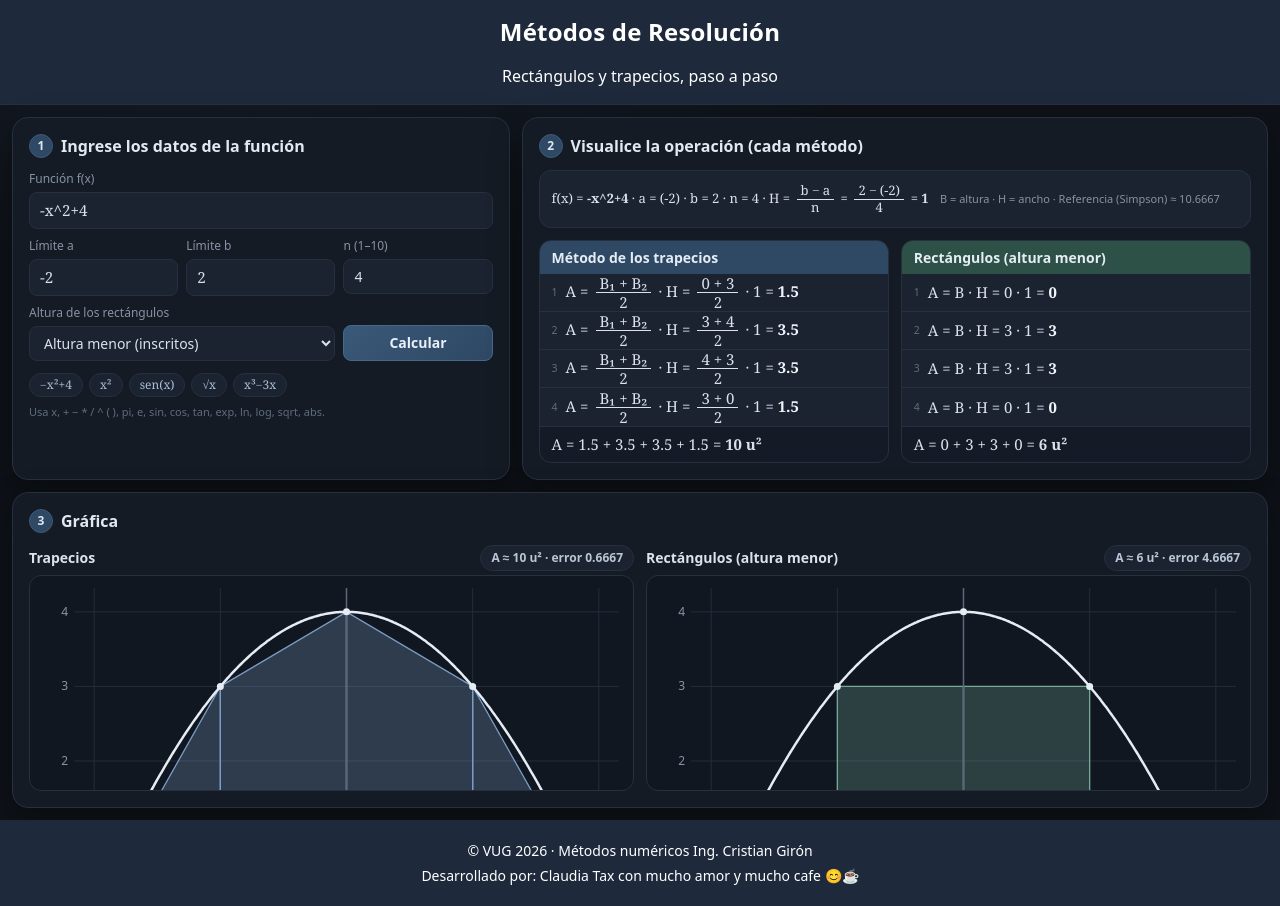
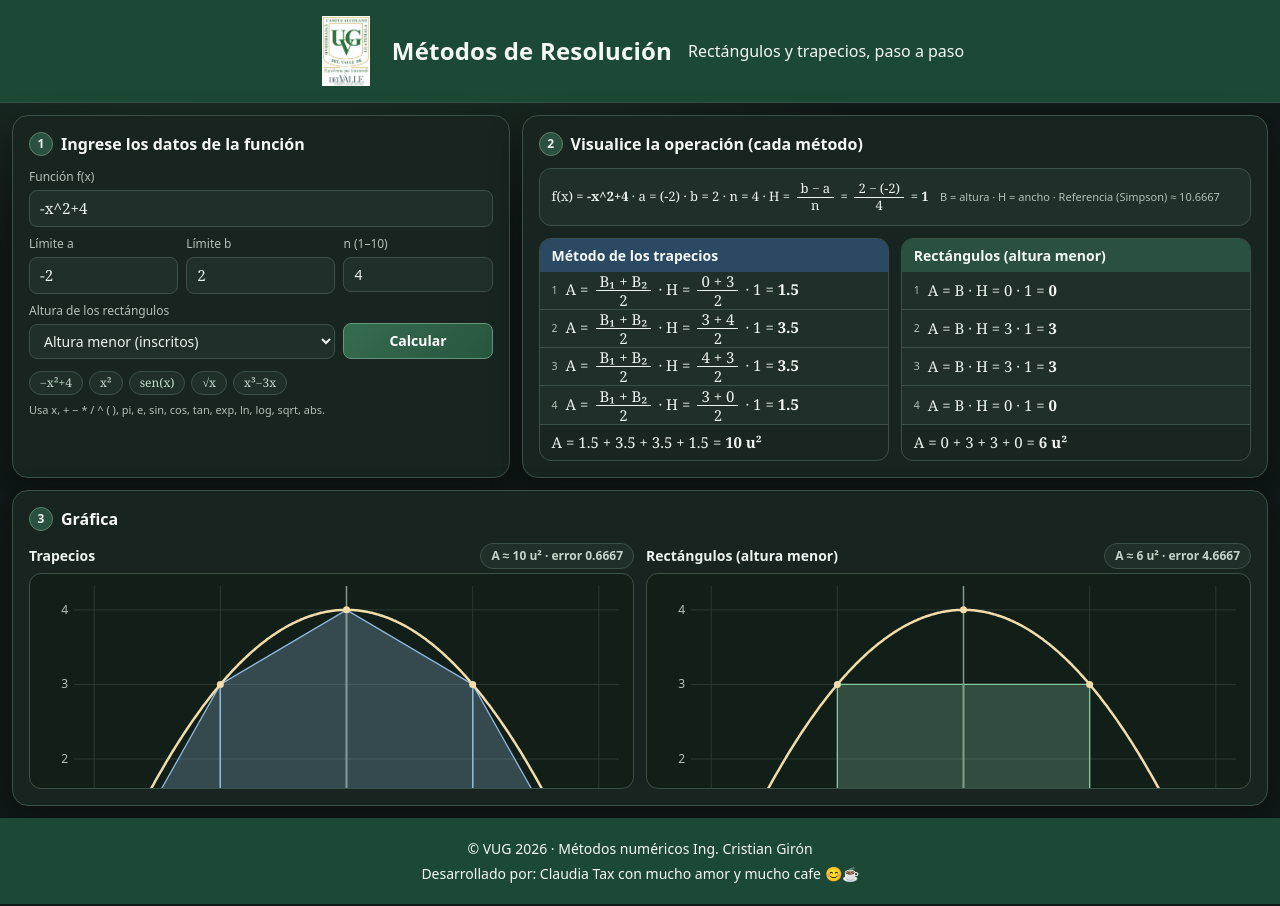
Before and after one commit to Clau-Tax/Laboratorio-final-, a plain HTML site: page index.html in a window 1280 px wide. Drawn offline with nearby package versions, Linux system fonts and the light colour scheme.

Commit message:
cambio 7

```diff
--- a/estilos.css
+++ b/estilos.css
@@ -1,115 +1,73 @@
-/* ===== Tema oscuro: colores apagados, nada chillón ===== */
+/* ===== Colores ===== */
 :root {
   color-scheme: dark;
-  --bg: #0e1218;
-  --panel: #151b24;
-  --panel-2: #1b2330;
-  --borde: #263041;
-  --texto: #dbe2ec;
-  --suave: #8693a6;
-  --trap: #7b9cc4;        /* azul acero */
-  --trap-osc: #2f4863;
-  --rect: #77a898;        /* verde salvia */
-  --rect-osc: #2d5147;
-  --neg: #b97a85;         /* rosa apagado: áreas negativas */
-  --curva: #e6ecf4;
-  --rejilla: #232d3b;
-  --eje: #5b687b;
+  --bg: #101917;
+  --panel: #182420;
+  --panel-2: #202f29;
+  --borde: #3b5147;
+  --texto: #edf3ef;
+  --suave: #b1c2b8;
+  --trap: #8fb9df;
+  --trap-osc: #2b4963;
+  --rect: #85c6a4;
+  --rect-osc: #2a5140;
+  --neg: #e49ba5;
+  --curva: #f2dcaa;
+  --rejilla: #2a3b33;
+  --eje: #829a8c;
 
-  /* ----- Alturas (cámbialas aquí) ----- */
-  --alto-titulo: 4.5rem;    /* barra del título */
-  --min-datos: 21rem;       /* fila de Datos + Resolución */
-  --min-grafica: 17rem;     /* fila de la Gráfica */
-}
-html { background: var(--bg); }
-.cuerpo { background: radial-gradient(1200px 600px at 20% -10%, #18202c 0%, var(--bg) 60%); color: var(--texto); }
-.encabezado { min-height: var(--alto-titulo); background: linear-gradient(90deg, #131a24, #1b2534); border-bottom: 1px solid var(--borde); }
-.titulo { color: #e8eef6; letter-spacing: .2px; }
-.subtitulo, .suave { color: var(--suave); }
-.nota { color: #5f6b7d; }
-
-/* ----- Distribución principal (pantallas grandes) ----- */
-@media (min-width: 1280px) {
-  .principal {
-    grid-template-columns: minmax(0, 2fr) minmax(0, 3fr);
-    grid-template-rows: minmax(var(--min-datos), 1.15fr) minmax(var(--min-grafica), 1fr);
-  }
+  --alto-titulo: 4.5rem;
+  --min-datos: 21rem;
+  --min-grafica: 17rem;
 }
 
-/* ----- Tarjetas y formulario ----- */
-.card { background: var(--panel); border: 1px solid var(--borde); border-radius: 1rem; padding: 1rem; box-shadow: 0 12px 32px rgba(0,0,0,.35); }
-.seccion-titulo { color: #e1e8f1; }
-.num { display: grid; place-items: center; width: 1.5rem; height: 1.5rem; flex-shrink: 0; border-radius: 9999px; font-size: .75rem; background: var(--trap-osc); color: #dbe7f5; border: 1px solid #3d5b7b; }
-.lbl { display: block; font-size: .75rem; font-weight: 500; color: var(--suave); }
-.inp { margin-top: .25rem; width: 100%; border-radius: .5rem; padding: .375rem .625rem; font-size: .875rem; background: var(--panel-2); color: var(--texto); border: 1px solid var(--borde); outline: none; transition: border-color .15s, box-shadow .15s; }
-.inp:focus { border-color: var(--trap); box-shadow: 0 0 0 3px rgba(123,156,196,.18); }
-.inp.mate { font-size: .95rem; }
-.inp option { background: var(--panel-2); color: var(--texto); }
-.btn { width: 100%; padding: .4rem 1rem; border-radius: .5rem; font-size: .875rem; font-weight: 600; color: #e8f0fa; background: linear-gradient(135deg, #3a5878, #2e4863); border: 1px solid #46688d; cursor: pointer; transition: filter .15s, transform .1s; }
-.btn:hover { filter: brightness(1.15); }
-.btn:active { transform: scale(.97); }
-.chip { padding: .125rem .625rem; font-size: .75rem; border-radius: 9999px; background: var(--panel-2); color: #a9c0da; border: 1px solid var(--borde); cursor: pointer; transition: background .15s, border-color .15s; }
-.chip:hover { background: #243044; border-color: #3d5b7b; }
-.aviso { background: rgba(185,122,133,.12); border: 1px solid rgba(185,122,133,.4); color: #e2b0b8; }
+html {
+  background: var(--bg);
+}
 
-/* ----- Resolución ----- */
-.caja-datos { background: var(--panel-2); border: 1px solid var(--borde); border-radius: .75rem; padding: .75rem; }
-.zebra { background: rgba(255,255,255,.03); }
-.val { color: var(--trap); font-weight: 600; }
-.col { background: var(--panel-2); border: 1px solid var(--borde); border-radius: .75rem; }
-.col-cab { padding: .375rem .75rem; font-size: .875rem; font-weight: 600; color: #e4ecf5; }
-.cab-trap { background: var(--trap-osc); }
-.cab-rect { background: var(--rect-osc); }
-.fila { border-bottom: 1px solid var(--borde); }
-.fila:last-child { border-bottom: 0; }
-.fila b { color: #f0f5fb; }
-.idx { color: #5f6b7d; }
-.col-pie { padding: .5rem .75rem; background: rgba(0,0,0,.22); border-top: 1px solid var(--borde); }
+.cuerpo {
+  background: radial-gradient(
+    1200px 600px at 20% -10%,
+    #243d30 0%,
+    var(--bg) 60%
+  );
+  color: var(--texto);
+}
 
-/* ----- Gráfica ----- */
-.pildora { padding: .125rem .625rem; border-radius: 9999px; font-size: .75rem; background: var(--panel-2); border: 1px solid var(--borde); color: #b9c6d6; }
-.lienzo { position: relative; overflow: hidden; background: #111720; border: 1px solid var(--borde); border-radius: .75rem; }
-.g-rej { stroke: var(--rejilla); }
-.g-eje { stroke: var(--eje); stroke-width: 1.5; }
-.g-txt { fill: var(--suave); }
-.g-curva { fill: none; stroke: var(--curva); stroke-width: 2.5; }
-.g-pto { fill: var(--curva); }
-.forma { fill-opacity: .28; stroke-width: 1.3; transition: fill-opacity .15s; }
-.forma:hover { fill-opacity: .5; }
-.f-trap { fill: var(--trap); stroke: var(--trap); }
-.f-rect { fill: var(--rect); stroke: var(--rect); }
-.f-neg  { fill: var(--neg);  stroke: var(--neg); }
-
-/* ----- Notación matemática y animación ----- */
-.mate { font-family: "Cambria Math", "STIX Two Text", Georgia, serif; }
-.frac { display: inline-flex; flex-direction: column; align-items: center; vertical-align: middle; margin: 0 .2rem; line-height: 1.2; }
-.frac > span:first-child { border-bottom: 1.5px solid currentColor; padding: 0 .25rem; }
-.anim { animation: subir .4s ease both; }
-@keyframes subir { from { opacity: 0; transform: translateY(6px); } to { opacity: 1; transform: none; } }
-
-.pie-pagina {
-  flex-shrink: 0;
+/* ===== Encabezado y logo ===== */
+.encabezado {
+  min-height: var(--alto-titulo);
+  display: flex;
+  flex-direction: row;
+  justify-content: center;
+  align-items: center;
+  gap: 16px;
   padding: 16px;
   text-align: center;
-  background-color: #1e293b;
-  color: #ffffff;
-  font-size: 14px;
+  background: #1c4935;
+  color: #f4f8f5;
+  border-bottom: 1px solid var(--borde);
 }
 
-.pie-pagina p {
-  margin: 4px 0;
+.logo {
+  width: 60px;
+  height: 70px;
+  object-fit: contain;
+  flex-shrink: 0;
 }
 
-.encabezado {
-  display: flex;
-  flex-direction: column;
-  justify-content: center;
-  align-items: center;
-  gap: 4px;
-  padding: 16px;
+.texto-encabezado {
   text-align: center;
-  background: #1e293b;
-  color: #ffffff;
+}
+
+.titulo {
+  color: #f4f8f5;
+  letter-spacing: .2px;
+}
+
+.subtitulo,
+.suave {
+  color: var(--suave);
 }
 
 .encabezado .titulo,
@@ -117,3 +75,298 @@ html { background: var(--bg); }
   color: inherit;
   margin: 0;
 }
+
+.texto-encabezado .subtitulo {
+  margin: 6px 0 0;
+}
+
+.nota {
+  color: var(--suave);
+}
+
+/* ===== Distribución principal ===== */
+@media (min-width: 1280px) {
+  .principal {
+    grid-template-columns: minmax(0, 2fr) minmax(0, 3fr);
+    grid-template-rows:
+      minmax(var(--min-datos), 1.15fr)
+      minmax(var(--min-grafica), 1fr);
+  }
+}
+
+/* ===== Tarjetas y formulario ===== */
+.card {
+  background: var(--panel);
+  border: 1px solid var(--borde);
+  border-radius: 1rem;
+  padding: 1rem;
+  box-shadow: 0 12px 32px rgba(0, 0, 0, .35);
+}
+
+.seccion-titulo {
+  color: #f4f8f5;
+}
+
+.num {
+  display: grid;
+  place-items: center;
+  width: 1.5rem;
+  height: 1.5rem;
+  flex-shrink: 0;
+  border-radius: 9999px;
+  font-size: .75rem;
+  background: var(--rect-osc);
+  color: var(--texto);
+  border: 1px solid #58836a;
+}
+
+.lbl {
+  display: block;
+  font-size: .75rem;
+  font-weight: 500;
+  color: var(--suave);
+}
+
+.inp {
+  margin-top: .25rem;
+  width: 100%;
+  border-radius: .5rem;
+  padding: .375rem .625rem;
+  font-size: .875rem;
+  background: var(--panel-2);
+  color: var(--texto);
+  border: 1px solid var(--borde);
+  outline: none;
+  transition: border-color .15s, box-shadow .15s;
+}
+
+.inp:focus {
+  border-color: var(--rect);
+  box-shadow: 0 0 0 3px rgba(133, 198, 164, .18);
+}
+
+.inp.mate {
+  font-size: .95rem;
+}
+
+.inp option {
+  background: var(--panel-2);
+  color: var(--texto);
+}
+
+.btn {
+  width: 100%;
+  padding: .4rem 1rem;
+  border-radius: .5rem;
+  font-size: .875rem;
+  font-weight: 600;
+  color: #ffffff;
+  background: linear-gradient(135deg, #356c50, #28563e);
+  border: 1px solid #659678;
+  cursor: pointer;
+  transition: filter .15s, transform .1s;
+}
+
+.btn:hover {
+  filter: brightness(1.15);
+}
+
+.btn:active {
+  transform: scale(.97);
+}
+
+.chip {
+  padding: .125rem .625rem;
+  font-size: .75rem;
+  border-radius: 9999px;
+  background: var(--panel-2);
+  color: #c4ddce;
+  border: 1px solid var(--borde);
+  cursor: pointer;
+  transition: background-color .15s, border-color .15s;
+}
+
+.chip:hover {
+  background: #2d4437;
+  border-color: #659678;
+}
+
+.aviso {
+  background: rgba(228, 155, 165, .12);
+  border: 1px solid rgba(228, 155, 165, .4);
+  color: #f0b8c0;
+}
+
+/* ===== Resolución ===== */
+.caja-datos {
+  background: var(--panel-2);
+  border: 1px solid var(--borde);
+  border-radius: .75rem;
+  padding: .75rem;
+}
+
+.zebra {
+  background: rgba(237, 243, 239, .03);
+}
+
+.val {
+  color: var(--trap);
+  font-weight: 600;
+}
+
+.col {
+  background: var(--panel-2);
+  border: 1px solid var(--borde);
+  border-radius: .75rem;
+}
+
+.col-cab {
+  padding: .375rem .75rem;
+  font-size: .875rem;
+  font-weight: 600;
+  color: #f4f8f5;
+}
+
+.cab-trap {
+  background: var(--trap-osc);
+}
+
+.cab-rect {
+  background: var(--rect-osc);
+}
+
+.fila {
+  border-bottom: 1px solid var(--borde);
+}
+
+.fila:last-child {
+  border-bottom: 0;
+}
+
+.fila b {
+  color: #f4f8f5;
+}
+
+.idx {
+  color: var(--suave);
+}
+
+.col-pie {
+  padding: .5rem .75rem;
+  background: rgba(0, 0, 0, .22);
+  border-top: 1px solid var(--borde);
+}
+
+/* ===== Gráfica ===== */
+.pildora {
+  padding: .125rem .625rem;
+  border-radius: 9999px;
+  font-size: .75rem;
+  background: var(--panel-2);
+  border: 1px solid var(--borde);
+  color: #c4d4ca;
+}
+
+.lienzo {
+  position: relative;
+  overflow: hidden;
+  background: #121e18;
+  border: 1px solid var(--borde);
+  border-radius: .75rem;
+}
+
+.g-rej {
+  stroke: var(--rejilla);
+}
+
+.g-eje {
+  stroke: var(--eje);
+  stroke-width: 1.5;
+}
+
+.g-txt {
+  fill: var(--suave);
+}
+
+.g-curva {
+  fill: none;
+  stroke: var(--curva);
+  stroke-width: 2.5;
+}
+
+.g-pto {
+  fill: var(--curva);
+}
+
+.forma {
+  fill-opacity: .28;
+  stroke-width: 1.3;
+  transition: fill-opacity .15s;
+}
+
+.forma:hover {
+  fill-opacity: .5;
+}
+
+.f-trap {
+  fill: var(--trap);
+  stroke: var(--trap);
+}
+
+.f-rect {
+  fill: var(--rect);
+  stroke: var(--rect);
+}
+
+.f-neg {
+  fill: var(--neg);
+  stroke: var(--neg);
+}
+
+/* ===== Notación matemática y animación ===== */
+.mate {
+  font-family: "Cambria Math", "STIX Two Text", Georgia, serif;
+}
+
+.frac {
+  display: inline-flex;
+  flex-direction: column;
+  align-items: center;
+  vertical-align: middle;
+  margin: 0 .2rem;
+  line-height: 1.2;
+}
+
+.frac > span:first-child {
+  border-bottom: 1.5px solid currentColor;
+  padding: 0 .25rem;
+}
+
+.anim {
+  animation: subir .4s ease both;
+}
+
+@keyframes subir {
+  from {
+    opacity: 0;
+    transform: translateY(6px);
+  }
+  to {
+    opacity: 1;
+    transform: none;
+  }
+}
+
+/* ===== Pie de página ===== */
+.pie-pagina {
+  flex-shrink: 0;
+  padding: 16px;
+  text-align: center;
+  background-color: #1c4935;
+  color: #f4f8f5;
+  font-size: 14px;
+}
+
+.pie-pagina p {
+  margin: 4px 0;
+}
--- a/index.html
+++ b/index.html
@@ -13,6 +13,7 @@
 
   <!-- TÍTULO -->
   <header class="encabezado flex shrink-0 items-center gap-4 px-6">
+    <img src="logouvg.jpg" alt="Logo UVG" class="logo">
     <h1 class="titulo text-2xl font-extrabold">Métodos de Resolución</h1>
     <p class="subtitulo text-base">Rectángulos y trapecios, paso a paso</p>
   </header>
```
Also changed, not shown: logouvg.jpg (added).
